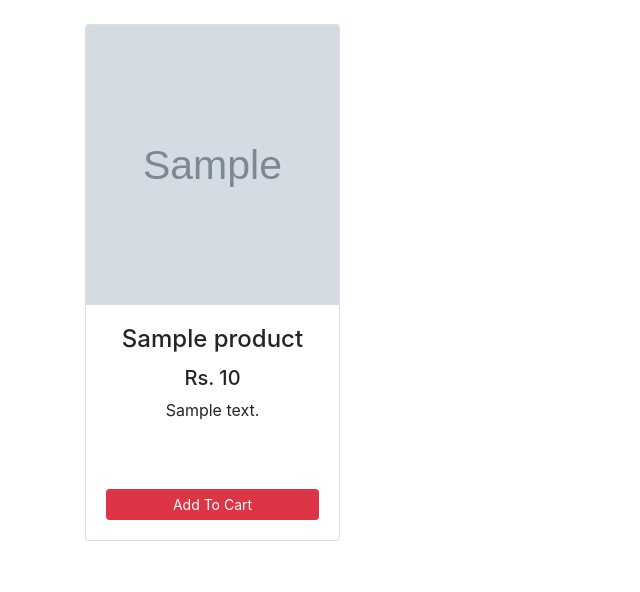
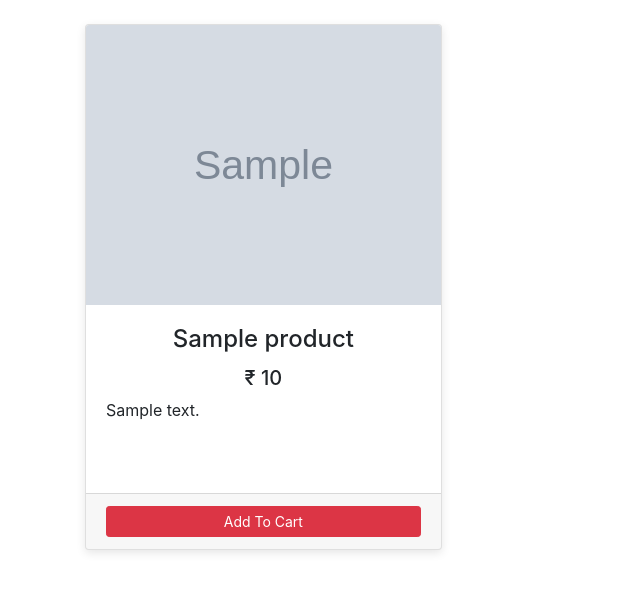
Before and after one commit to jimilpatel0298/FoodDeliverySystem, a Django app: template FoodOrderingSystem/FoodOrder/templates/home_menu.html in a window 1280 px wide. Shown: the part 56-648 px from the top of the page, without its empty margins (0-640 px from the left). Run offline with Django 3.2, Linux system fonts and the light colour scheme; the template is opened without the code that fills it: most values are stand-ins (such as "Sample title", 1, 10 or a date in 2020); grey boxes marked "Sample" are stand-in pictures; some libraries are stand-ins or nearby versions.

Commit message:
Changes made to home_menu.html

```diff
--- a/FoodOrderingSystem/FoodOrder/models.py
+++ b/FoodOrderingSystem/FoodOrder/models.py
@@ -1,6 +1,7 @@
 from djongo import models
 from django.contrib.auth import get_user_model
 from djongo import models as model
+
 
 class Product(models.Model):
     title = models.CharField(max_length=20, null=False, blank=False)
--- a/FoodOrderingSystem/FoodOrder/templates/home_menu.html
+++ b/FoodOrderingSystem/FoodOrder/templates/home_menu.html
@@ -18,33 +18,47 @@ height: 75px;
 .btn-change{
 width: 100%;
 }
+.card {
+	background: #fff;
+	box-shadow: 0 3px 10px rgba(0,0,0,0.1);
+	img {
+		width: 100%;
+	}
+}
+[class*="row"] {
+	margin-bottom: 1em;
+  justify-content: center;
+}
+[class*="col-"] {
+	background: #efefef;
+	border: 1px solid #ddd;
+	padding-top: .75rem;
+	padding-bottom: .75rem;
+	width: 100%;
+}
+
+.cart{
+    color: white;
+}
+
 {% endblock %}
 
 {% block content %}
 <br>
-<div class="row row-cols-4 row-cols-md-4">
+<div class="card-columns">
   {% for product in products %}
-  <div class="col mb-4">
-    <div class="card">
-      <div class="view overlay">
-        {% if product.image %}
-        <img class="card-img-top" src="{{ product.image.url }}"
-          alt="Card image cap">
-        <a href="#!">
-          <div class="mask rgba-white-slight"></div>
-        </a>
-        {% endif %}
+        <div class="card">
+        <img class="card-img-top" src="{{ product.image.url }}" alt="Card image cap">
+        <div class="card-body text-center text-div">
+          <h4 class="card-title text-center" id="namepr{{product.id}}">{{product.title}}</h4>
+            <h5 class="card-text text-center">&#8377; <span  id="pricepr{{product.id}}">{{product.amount}}</span></h5>
+          <p class="card-text fixed-p text-justify">{{product.description}}</p>
+        </div>
+            <div class="card-footer text-center text-div">
+            <span id="divpr{{product.id}}" class="divpr">
+        <button id ="pr{{product.id}}" class="btn btn-danger btn-sm btn-change cart">Add To Cart</button>
+            </span></div>
       </div>
-      <div class="card-body text-center text-div">
-        <h4 class="card-title" id="namepr{{product.id}}">{{product.title}}</h4>
-        <h5 class="card-text">Rs. <span  id="pricepr{{product.id}}">{{product.amount}}</span></h5>
-        <p class="card-text fixed-p">{{product.description}}</p>
-        <span id="divpr{{product.id}}" class="divpr">
-        <a href="#" id ="pr{{product.id}}" class="btn btn-danger btn-sm btn-change cart">Add To Cart</a>
-      </span>
-      </div>
-    </div>
-  </div>
   {% endfor %}
 </div>
 {% endblock %}
--- a/FoodOrderingSystem/UserProfile/templates/profile/password_reset_email.html
+++ b/FoodOrderingSystem/UserProfile/templates/profile/password_reset_email.html
@@ -7,5 +7,5 @@ If clicking the link above doesn't work, please copy and paste the URL in a new
 window instead.
 
 Sincerely,
-The Food Delivery SystemTeam
+The Food Delivery System Team
 {% endautoescape %}
--- a/FoodOrderingSystem/src/settings.py
+++ b/FoodOrderingSystem/src/settings.py
@@ -25,7 +25,7 @@ SECRET_KEY = 'u6^_)$vn-vlfvas9@jw#b0aq3e+*lt^sfu@_i3xahhyr)0^+u4'
 # SECURITY WARNING: don't run with debug turned on in production!
 DEBUG = True
 
-ALLOWED_HOSTS = ['localhost', '3.208.35.1','127.0.0.1`']
+ALLOWED_HOSTS = ['localhost', '3.208.35.1','127.0.0.1']
 
 
 # Application definition
--- a/static_cdn_test/blank/blank.txt
+++ /dev/null
@@ -1 +0,0 @@
-Blank on purpose
```
Also changed, not shown: FoodOrderingSystem/FoodOrder/migrations/0001_initial.py (deleted), FoodOrderingSystem/FoodOrder/migrations/0002_totalorders_title.py (deleted), FoodOrderingSystem/FoodOrder/migrations/0003_auto_20200204_1131.py (deleted), FoodOrderingSystem/FoodOrder/migrations/__init__.py (deleted), FoodOrderingSystem/FoodOrder/templates/orders.html (line endings or trailing spaces), FoodOrderingSystem/UserProfile/forms.py (line endings or trailing spaces), FoodOrderingSystem/UserProfile/migrations/0001_initial.py (deleted), FoodOrderingSystem/UserProfile/migrations/__init__.py (deleted), 2 other files.
